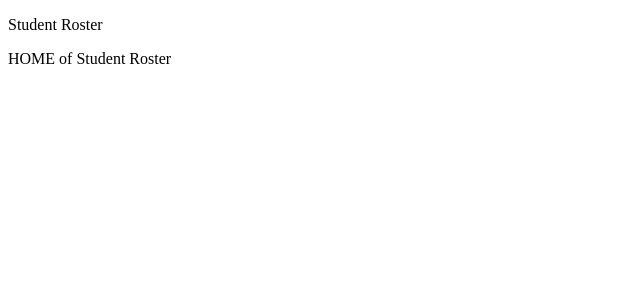
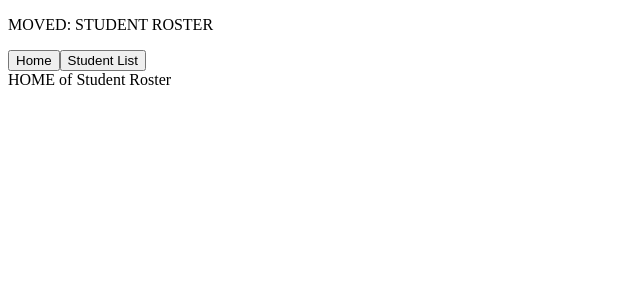
Before and after one commit to devWRM/STUDENT-ROSTER, a React (Create React App) app in the folder frontend-student-roster/: page / in a window 1280 px wide. Shown: the top 300 px of the page, without its empty margins (0-640 px from the left). Built offline with nearby package versions, Linux system fonts and the light colour scheme.

Commit message:
moved header out of App.js and created its own component then imported & displayed it in the App component

```diff
--- a/frontend-student-roster/src/components/App.js
+++ b/frontend-student-roster/src/components/App.js
@@ -6,6 +6,7 @@ import React from 'react';
 // Replaced with Routes from Router
 // import StudentsContainer from './StudentsContainer.js';
 
+import Header from './Header.js';
 import Router from './Router.js';
 
 
@@ -14,13 +15,7 @@ class App extends React.Component {
     render() {
         return(
             <div>
-
-                <header>
-                    <p>Student Roster</p>
-
-                </header>
-
-
+                <Header />
 
                 {/* <StudentsContainer /> */}
 
--- /dev/null
+++ b/frontend-student-roster/src/components/Header.js
@@ -0,0 +1,15 @@
+import React, { Component } from 'react'
+
+class Header extends Component {
+    render() {
+        return (
+            <div>
+                 <p>MOVED: STUDENT ROSTER</p>
+                    <button>Home</button>
+                    <button>Student List</button>
+            </div>
+        )
+    }
+}
+
+export default Header
```
